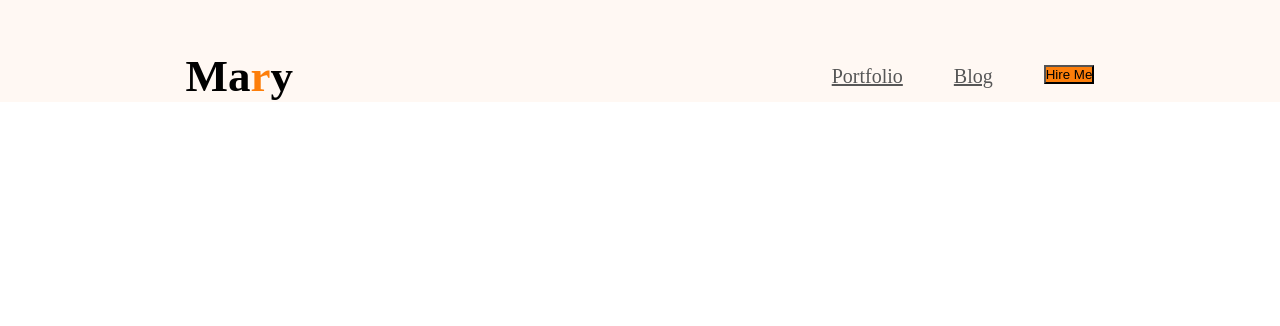
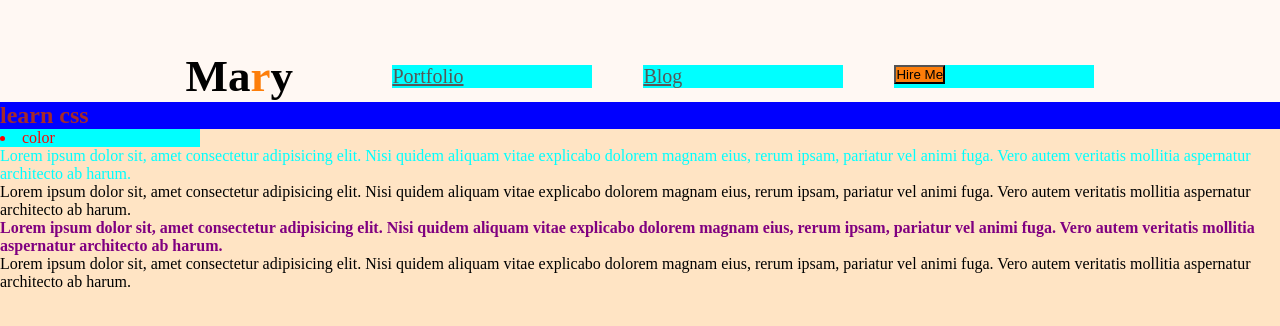
Before and after one commit to minajarifa/portfolio-1, a plain HTML site: page index.html in a window 1280 px wide. Drawn offline with Linux system fonts and the light colour scheme.

Commit message:
css class added

```diff
--- a/index.html
+++ b/index.html
@@ -3,7 +3,7 @@
   <head>
     <meta charset="UTF-8" />
     <meta name="viewport" content="width=device-width, initial-scale=1.0" />
-    <title>Document</title>
+    <title>MY first website</title>
     <link rel="stylesheet" href="style/portfolio.css" />
     <link rel="preconnect" href="https://fonts.googleapis.com" />
     <link rel="preconnect" href="https://fonts.gstatic.com" crossorigin />
@@ -11,6 +11,20 @@
       href="https://fonts.googleapis.com/css2?family=Open+Sans:ital,wght@0,300..800;1,300..800&display=swap"
       rel="stylesheet"
     />
+    <style>
+        body{
+            background-color: bisque;
+        }
+        li{
+            color: red;
+            width: 200px;
+            background-color: aqua;
+        }
+        #arifa{
+            color: purple;
+            font-weight: bold;
+        }
+    </style>
   </head>
   <body>
     <!-- hear start -->
@@ -29,7 +43,34 @@
     <!-- hear end -->
 
     <!-- banner start -->
-    <section></section>
+    <section>
+      <h1 style="background-color: blue; color: brown;">learn css</h1>
+      <li>color</li>
+      <p style="color: aqua;">
+        Lorem ipsum dolor sit, amet consectetur adipisicing elit. Nisi quidem
+        aliquam vitae explicabo dolorem magnam eius, rerum ipsam, pariatur vel
+        animi fuga. Vero autem veritatis mollitia aspernatur architecto ab
+        harum.
+      </p>
+      <p>
+        Lorem ipsum dolor sit, amet consectetur adipisicing elit. Nisi quidem
+        aliquam vitae explicabo dolorem magnam eius, rerum ipsam, pariatur vel
+        animi fuga. Vero autem veritatis mollitia aspernatur architecto ab
+        harum.
+      </p>
+      <p id="arifa">
+        Lorem ipsum dolor sit, amet consectetur adipisicing elit. Nisi quidem
+        aliquam vitae explicabo dolorem magnam eius, rerum ipsam, pariatur vel
+        animi fuga. Vero autem veritatis mollitia aspernatur architecto ab
+        harum.
+      </p>
+      <p>
+        Lorem ipsum dolor sit, amet consectetur adipisicing elit. Nisi quidem
+        aliquam vitae explicabo dolorem magnam eius, rerum ipsam, pariatur vel
+        animi fuga. Vero autem veritatis mollitia aspernatur architecto ab
+        harum.
+      </p>
+    </section>
     <!-- banner end -->
     <footer></footer>
   </body>
--- a/style/portfolio.css
+++ b/style/portfolio.css
@@ -18,6 +18,9 @@ body {
 .logo h2{
     font-size: 45px;
     font-weight:900;
+}
+p{
+
 }
 .color-orange{
     color: #FD7E0A
```
